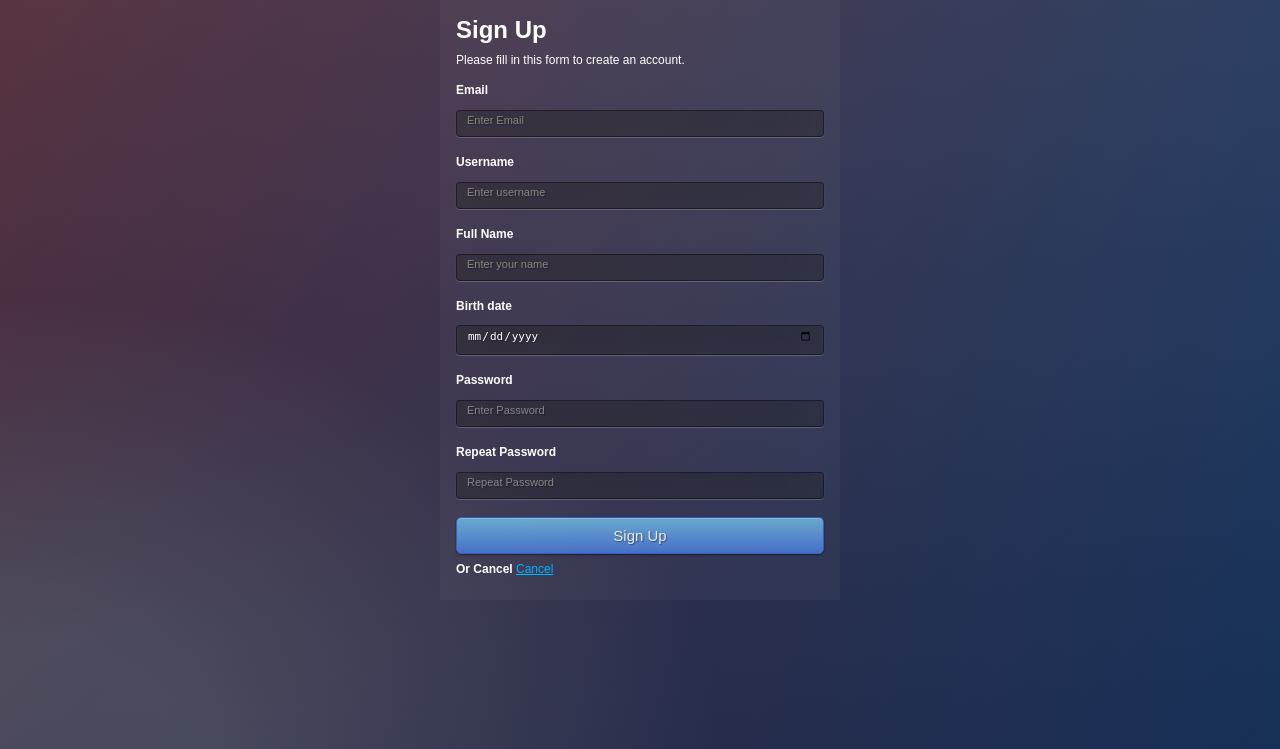
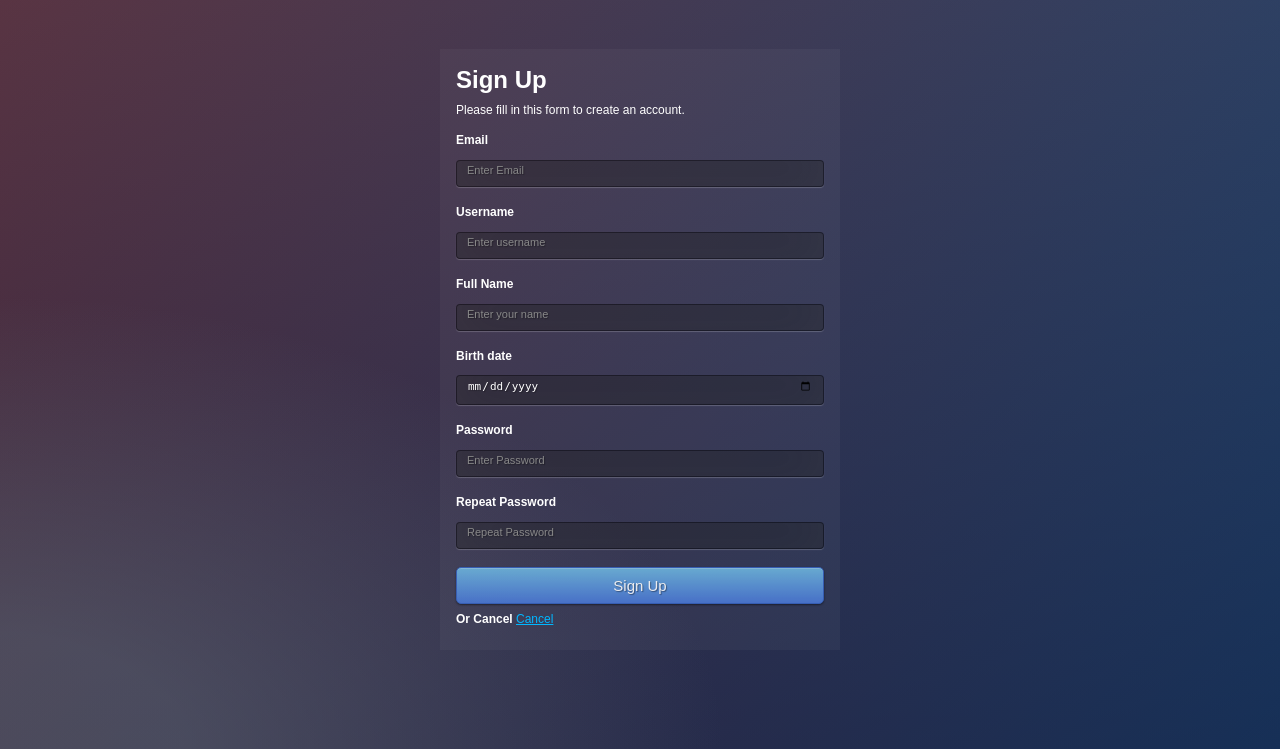
Before and after one commit to BenBIH/v1, a Node server app: page /register in a window 1280 px wide. Shown: the part 51-800 px from the top of the page. Run offline with Node 20, Linux system fonts and the light colour scheme; some libraries are stand-ins or nearby versions.

Commit message:
smal fix 2

```diff
--- a/public/stylesheets/style.css
+++ b/public/stylesheets/style.css
@@ -322,11 +322,11 @@ body {
   }
 
   .navbar {
-  overflow: hidden;
-  position: fixed;
-  top: 0%;
-  left: 30%;
-  width: 100%;
+   overflow: hidden;
+   position: fixed;
+   top: 0%;
+   left: 30%;
+   width: 100%;
 }
   .navbar ul {
 	margin: 0;
@@ -361,3 +361,7 @@ body {
 	margin:0 auto;
 	position:relative;
 }
+
+#registracija {
+	margin: 50px;
+}
--- a/views/register.ejs
+++ b/views/register.ejs
@@ -24,7 +24,7 @@
 			</li>
 		</ul>
 		</div>
-		<form method="post">
+		<form id="registracija" method="post">
 			<div class="container">
 				<h1>Sign Up</h1>
 				<p>Please fill in this form to create an account.</p>
```
